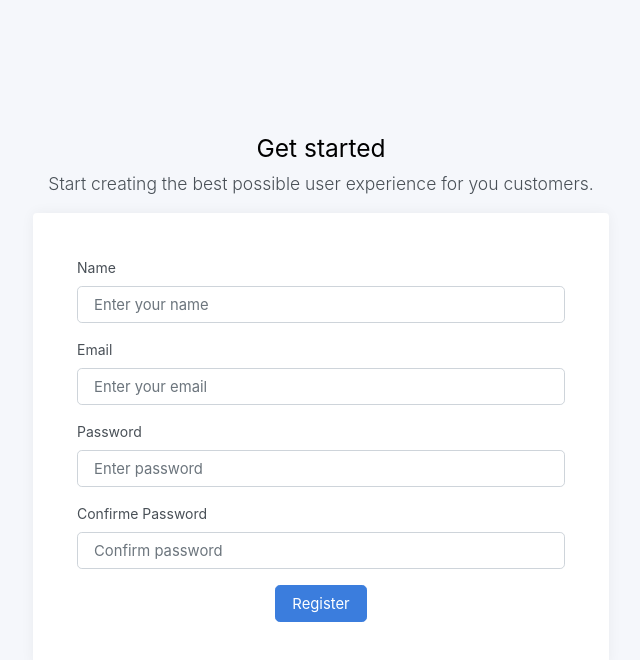
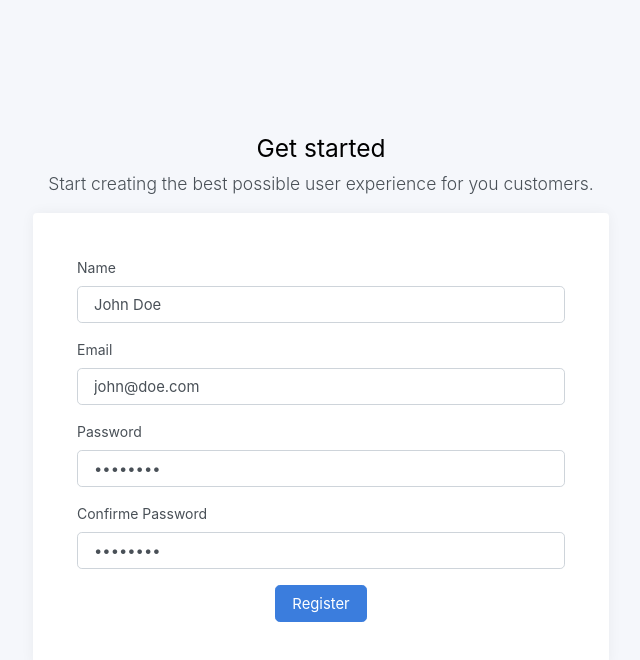
Before and after one commit to aberkanimed/portal-estudiante-cliente, a Vue app: page /register in a window 1280 px wide. Shown: the top 660 px of the page, without its empty margins (319-959 px from the left). Built offline with nearby package versions, Linux system fonts and the light colour scheme.

Commit message:
Register Implemented

```diff
--- a/src/store/index.js
+++ b/src/store/index.js
@@ -2,10 +2,25 @@ import { createStore } from 'vuex'
 
 export default createStore({
   state: {
+    user: null,
+    token: null,
   },
   mutations: {
+    SET_USER_DATA (state, data) {
+      state.user = data.usuario
+      localStorage.setItem('user', JSON.stringify(data.usuario))
+      localStorage.setItem('token', JSON.stringify(data.token))
+      apiClient.defaults.headers.common['Authorization'] = `Bearer ${ data.token }`
+    },
   },
   actions: {
+    register({ commit }, credentials) {
+      return apiClient
+        .post('/api/register', credentials)
+        .then(({ data }) => {
+          commit('SET_USER_DATA', data.data)
+        })
+    },
   },
   modules: {
   }
--- a/src/views/Register.vue
+++ b/src/views/Register.vue
@@ -15,25 +15,25 @@
                         <div class="card">
                             <div class="card-body">
                                 <div class="m-sm-4">
-                                    <form>
+                                    <form @submit.prevent="register">
                                         <div class="mb-3">
                                             <label class="form-label">Name</label>
-                                            <input class="form-control form-control-lg" type="text" name="name"
+                                            <input class="form-control form-control-lg" type="text" v-model="form.name" name="name"
                                                 placeholder="Enter your name" />
                                         </div>
                                         <div class="mb-3">
                                             <label class="form-label">Email</label>
-                                            <input class="form-control form-control-lg" type="email" name="email"
+                                            <input class="form-control form-control-lg" type="email" v-model="form.email" name="email"
                                                 placeholder="Enter your email" />
                                         </div>
                                         <div class="mb-3">
                                             <label class="form-label">Password</label>
-                                            <input class="form-control form-control-lg" type="password" name="password"
+                                            <input class="form-control form-control-lg" type="password" v-model="form.password" name="password"
                                                 placeholder="Enter password" />
                                         </div>
                                         <div class="mb-3">
                                             <label class="form-label">Confirme Password</label>
-                                            <input class="form-control form-control-lg" type="confirm_password" name="confirm_password"
+                                            <input class="form-control form-control-lg" type="password" v-model="form.confirm_password" name="confirm_password"
                                                 placeholder="Confirm password" />
                                         </div>
                                         <div class="text-center mt-3">
@@ -52,8 +52,32 @@
 </template>
 
 <script>
+    // import '../assets/js/app.js'
+
     export default {
-
+        data() {
+            return {
+                form: {
+                    name: 'John Doe',
+                    email: 'john@doe.com',
+                    password: 'password',
+                    confirm_password: 'password',
+                },
+                errors: null,
+            }
+        },
+        methods: {
+            register() {
+                this.$store
+                .dispatch('register', this.form)
+                .then(() => {
+                    this.$router.push({ name: 'Dashboard' })
+                })
+                .catch((err) => {
+                    this.errors = err.response.data.errors;
+                })
+            }
+        }
     }
 </script>
 
```
